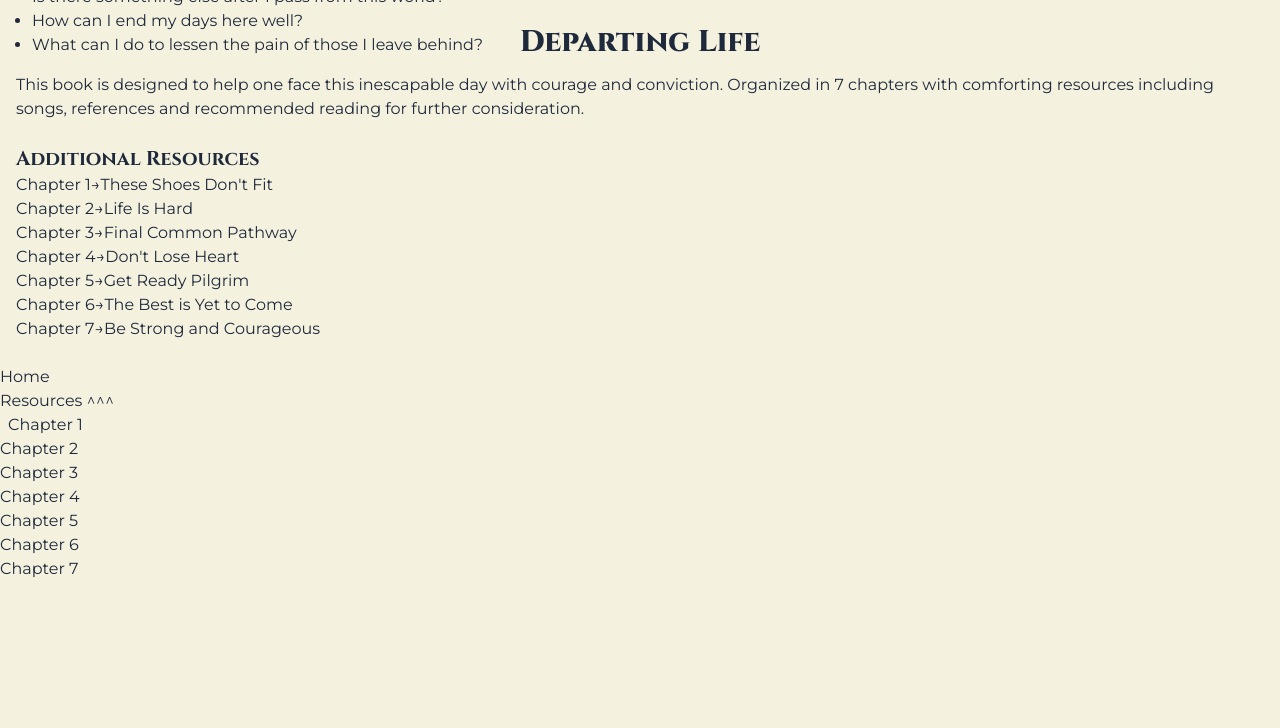
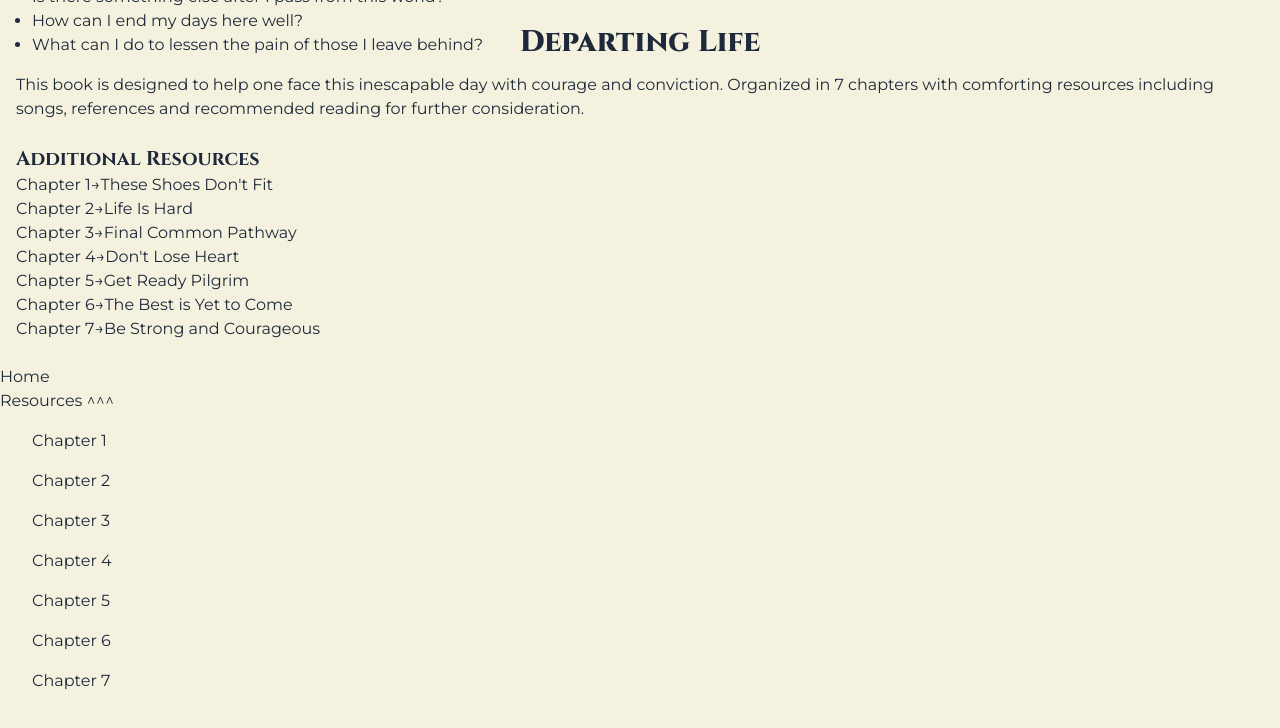
Before and after one commit to connorwarme/knowbeforeyougo, a React (Vite) app: page / in a window 1280 px wide. Both pictures are taken after a click on the element "|||". Shown: the part 497-1225 px from the top of the page. Built offline with nearby package versions, Linux system fonts and the light colour scheme.

Commit message:
Create loop for chapters, instead of repeating code

```diff
--- a/src/components/Nav.jsx
+++ b/src/components/Nav.jsx
@@ -3,11 +3,12 @@ const Nav = () => {
   const [showResources, setShowResources] = useState(false);
 
   const handleResourceClick = (e) => {
+    console.log(e.target)
     setShowResources(!showResources);
   }
   // learn how to implement submenu
 
-  const listStyle = `transition-all origin-center ${showResources ? 'block' : 'hidden'}`
+  const listStyle = `m-4 transition-all origin-center ${showResources ? 'block' : 'hidden'}`
   return (
     <nav>
       <ul>
@@ -16,13 +17,13 @@ const Nav = () => {
           <a href="#resources">Resources {showResources}</a>
           <span onClick={handleResourceClick}>{showResources ? '^^^' : '|||'}</span>
           <ul className={`absolute top-full width-full left-0 z-0`}>
-            <li className={`${listStyle} animate-[translateX_100ms_ease-in-out_forwards]`}><a href="#chapter1" className="p-2">Chapter 1</a></li>
-            <li className={`${listStyle} animate-[translateX_200ms_ease-in-out_forwards]`}><a href="#chapter2">Chapter 2</a></li>
-            <li className={`${listStyle} animate-[translateX_300ms_ease-in-out_forwards]`}><a href="#chapter3">Chapter 3</a></li>
-            <li className={`${listStyle} animate-[translateX_400ms_ease-in-out_forwards]`}><a href="#chapter4">Chapter 4</a></li>
-            <li className={`${listStyle} animate-[translateX_500ms_ease-in-out_forwards]`}><a href="#chapter5">Chapter 5</a></li>
-            <li className={`${listStyle} animate-[translateX_600ms_ease-in-out_forwards]`}><a href="#chapter6">Chapter 6</a></li>
-            <li className={`${listStyle} animate-[translateX_700ms_ease-in-out_forwards]`}><a href="#chapter7">Chapter 7</a></li>
+            {
+              Array.from({ length: 7 }, (_, i) => (
+                <li key={i} className={`${listStyle} animate-[translateX_${(i + 1) * 100}ms_ease-in-out_forwards]`}>
+                  <a href={`#chapter${i + 1}`} className="p-4">Chapter {i + 1}</a>
+                </li>
+              ))
+            }
           </ul>
         </li>
       </ul>
```
